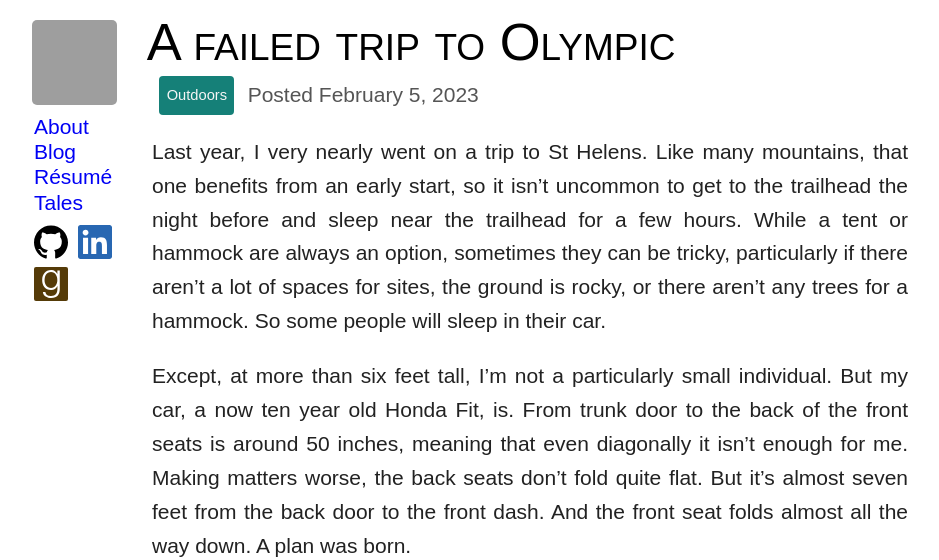
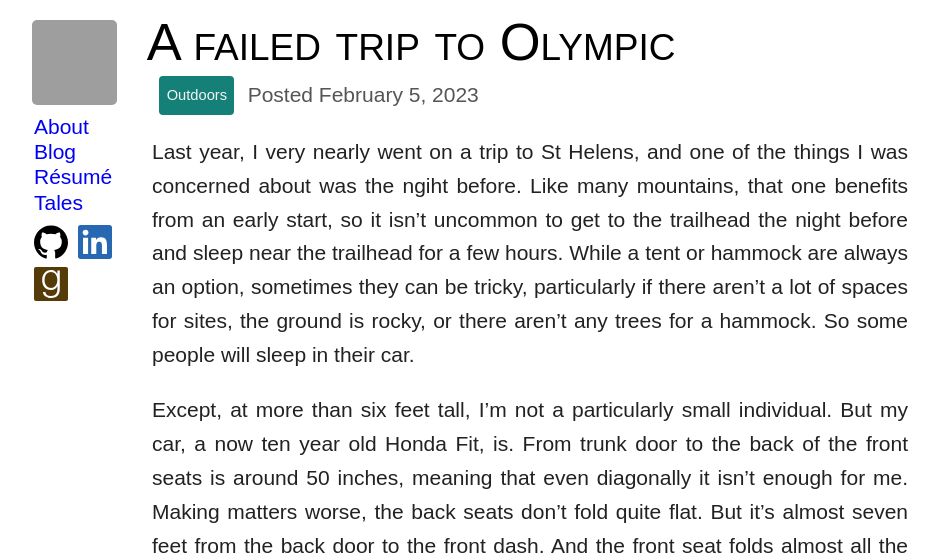
Before and after one commit to krschmidt/krschmidt.github.com, a Jekyll site: the page built from _posts/2023-02-05-failed-olympic.md, in a window 1280 px wide and 900 px high, cut to the strip 0-560 px from the top of the window. Shown: the whole strip, without its empty margins (83-1022 px from the left). Built offline with Jekyll 4.4.1, drawn with Linux system fonts in a browser that asks for light colours; some web fonts are replaced; a script that is not in the unit is left out; grey boxes are pictures that could not be loaded.

Commit message:
minor text change

```diff
--- a/_posts/2023-02-05-failed-olympic.md
+++ b/_posts/2023-02-05-failed-olympic.md
@@ -6,7 +6,7 @@ tags:
 - Outdoors
 ---
 
-Last year, I very nearly went on a trip to St Helens. Like many mountains, that one benefits from an early start, so it isn't uncommon to get to the trailhead the night before and sleep near the trailhead for a few hours. While a tent or hammock are always an option, sometimes they can be tricky, particularly if there aren't a lot of spaces for sites, the ground is rocky, or there aren't any trees for a hammock. So some people will sleep in their car.
+Last year, I very nearly went on a trip to St Helens, and one of the things I was concerned about was the ngiht before. Like many mountains, that one benefits from an early start, so it isn't uncommon to get to the trailhead the night before and sleep near the trailhead for a few hours. While a tent or hammock are always an option, sometimes they can be tricky, particularly if there aren't a lot of spaces for sites, the ground is rocky, or there aren't any trees for a hammock. So some people will sleep in their car.
 
 Except, at more than six feet tall, I'm not a particularly small individual. But my car, a now ten year old Honda Fit, is. From trunk door to the back of the front seats is around 50 inches, meaning that even diagonally it isn't enough for me. Making matters worse, the back seats don't fold quite flat. But it's almost seven feet from the back door to the front dash. And the front seat folds almost all the way down. A plan was born.
 
```
